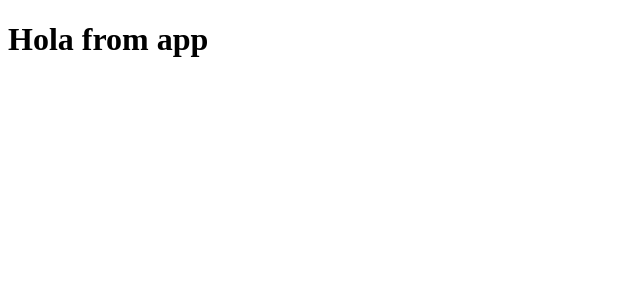
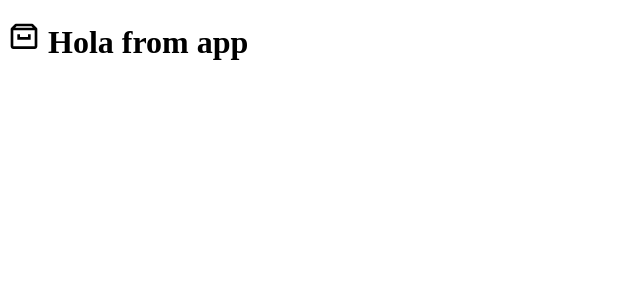
Before and after one commit to mszahan/react_learning, a React (Vite) app in the folder expore_react/interface/: page / in a window 1280 px wide. Shown: the top 300 px of the page, without its empty margins (0-640 px from the left). Built offline with nearby package versions, Linux system fonts and the light colour scheme.

Commit message:
installed and used react-icons

```diff
--- a/expore_react/interface/package.json
+++ b/expore_react/interface/package.json
@@ -27,6 +27,7 @@
   },
   "dependencies": {
     "react": "^18.2.0",
-    "react-dom": "^18.2.0"
+    "react-dom": "^18.2.0",
+    "react-icons": "^5.0.1"
   }
 }
--- a/expore_react/interface/src/App.jsx
+++ b/expore_react/interface/src/App.jsx
@@ -1,11 +1,11 @@
 import {createRoot} from 'react-dom/client';
-
+import {BiArchive} from 'react-icons/bi'
 
 
 function App () {
     return(
         <div className="app">
-            <h1>Hola from app</h1>
+            <h1> <BiArchive/> Hola from app</h1>
         </div>
     )
 }
```
Also changed, not shown: 1 other file (tests, documents, lock files or other folders).
